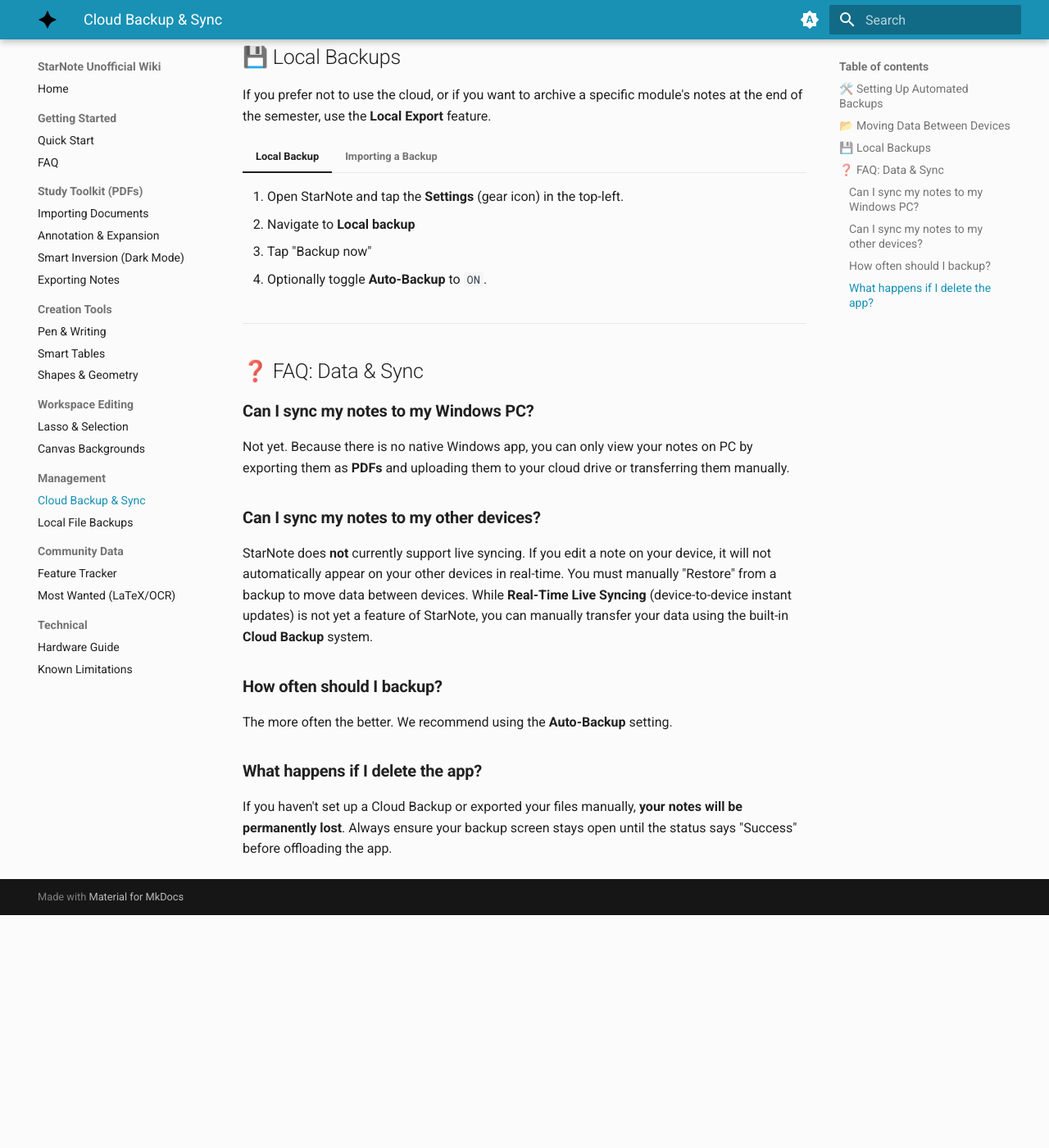
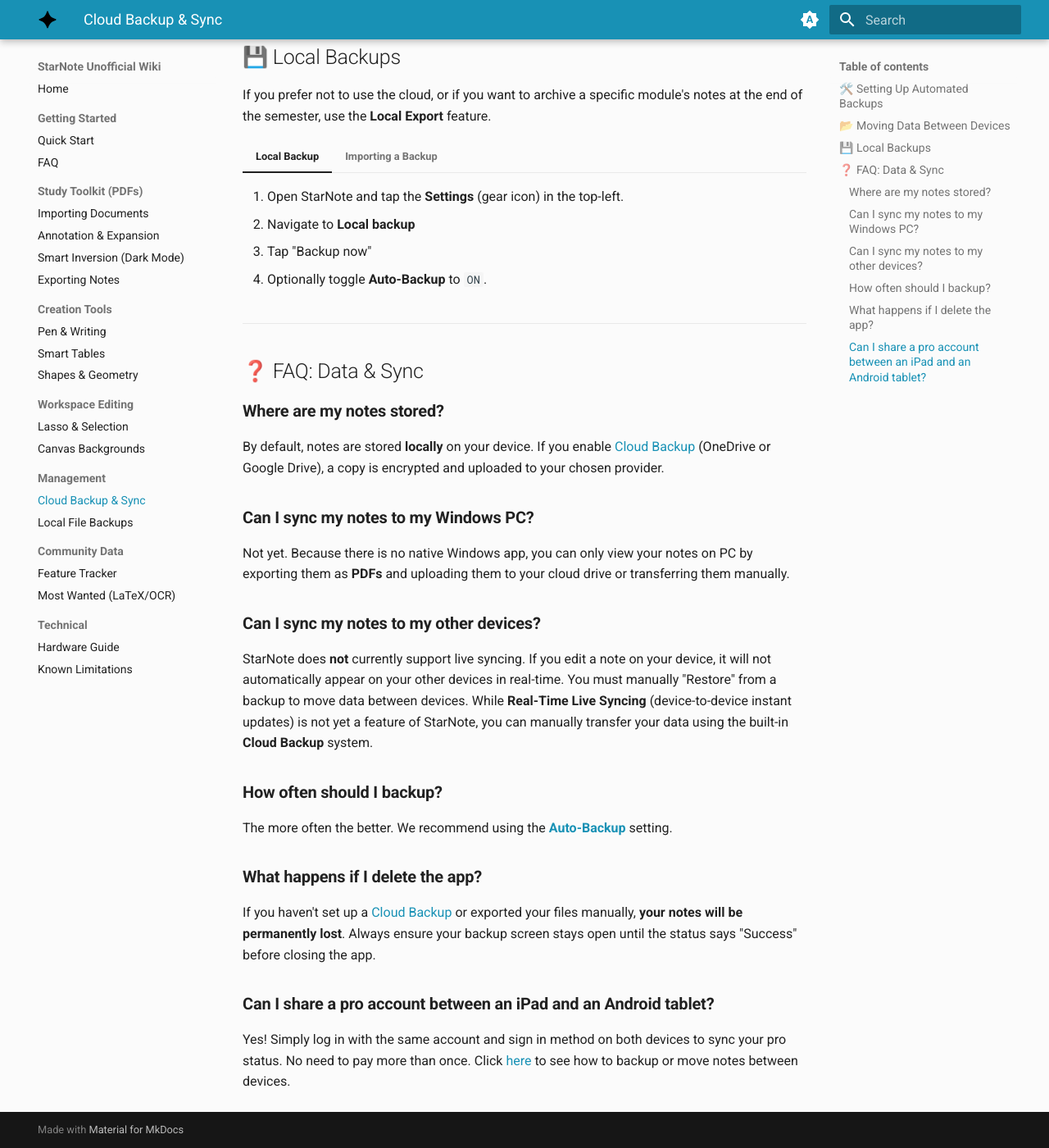
Before and after one commit to NakoTurtle/StarNote-Unofficial-Wiki, an MkDocs documentation site: the page built from docs/sync.md, in a window 1280 px wide and 1400 px high, scrolled down 1396 px. Shown: the whole window at 82% size. Built offline with MkDocs 1.6.1 and Material for MkDocs 9.7.7, drawn with Linux system fonts in a browser that asks for light colours; before the commit the page ends 2512 px from its top, so only the background shows below that.

Commit message:
Enhance FAQ with storage and syncing information
Added details about note storage, syncing, and backups in the FAQ section.

```diff
--- a/docs/sync.md
+++ b/docs/sync.md
@@ -67,6 +67,9 @@
 
 ## ❓ FAQ: Data & Sync
 
+### **Where are my notes stored?**
+By default, notes are stored **locally** on your device. If you enable [Cloud Backup](sync.md#Setting-Up-Automated-Backups) (OneDrive or Google Drive), a copy is encrypted and uploaded to your chosen provider.
+
 ### **Can I sync my notes to my Windows PC?**
 Not yet. Because there is no native Windows app, you can only view your notes on PC by exporting them as **PDFs** and uploading them to your cloud drive or transferring them manually.
 
@@ -74,7 +77,10 @@
 StarNote does **not** currently support live syncing. If you edit a note on your device, it will not automatically appear on your other devices in real-time. You must manually "Restore" from a backup to move data between devices. While **Real-Time Live Syncing** (device-to-device instant updates) is not yet a feature of StarNote, you can manually transfer your data using the built-in **Cloud Backup** system.
 
 ### **How often should I backup?**
-The more often the better. We recommend using the **Auto-Backup** setting.
+The more often the better. We recommend using the [**Auto-Backup**](sync.md#Setting-Up-Automated-Backups) setting.
 
 ### **What happens if I delete the app?**
-If you haven't set up a Cloud Backup or exported your files manually, **your notes will be permanently lost**. Always ensure your backup screen stays open until the status says "Success" before offloading the app.
+If you haven't set up a [Cloud Backup](sync.md#Setting-Up-Automated-Backups) or exported your files manually, **your notes will be permanently lost**. Always ensure your backup screen stays open until the status says "Success" before closing the app.
+
+### **Can I share a pro account between an iPad and an Android tablet?**
+Yes! Simply log in with the same account and sign in method on both devices to sync your pro status. No need to pay more than once. Click [here](sync.md#Cloud-Backup-&-Data-Safety) to see how to backup or move notes between devices.
```
